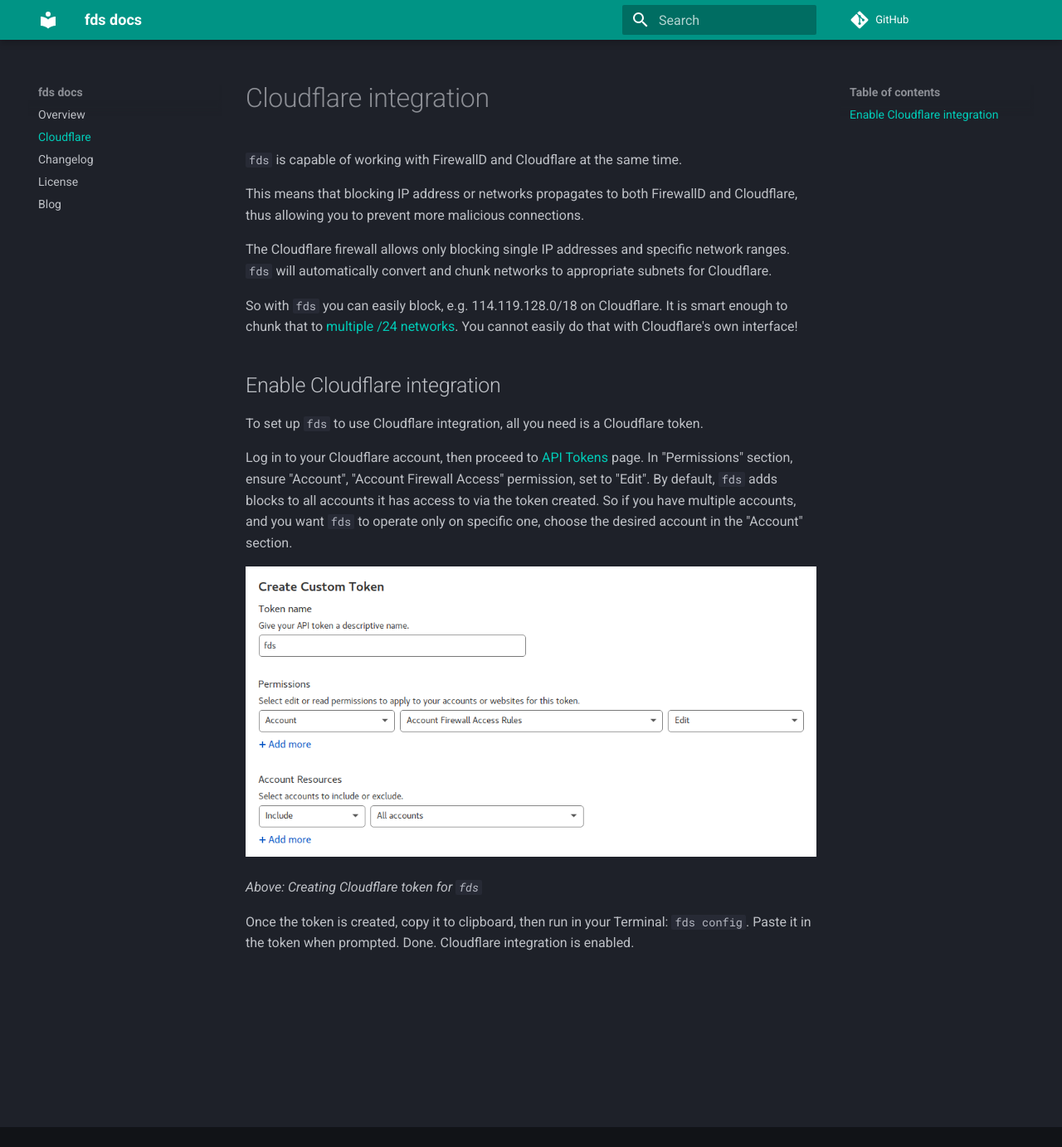
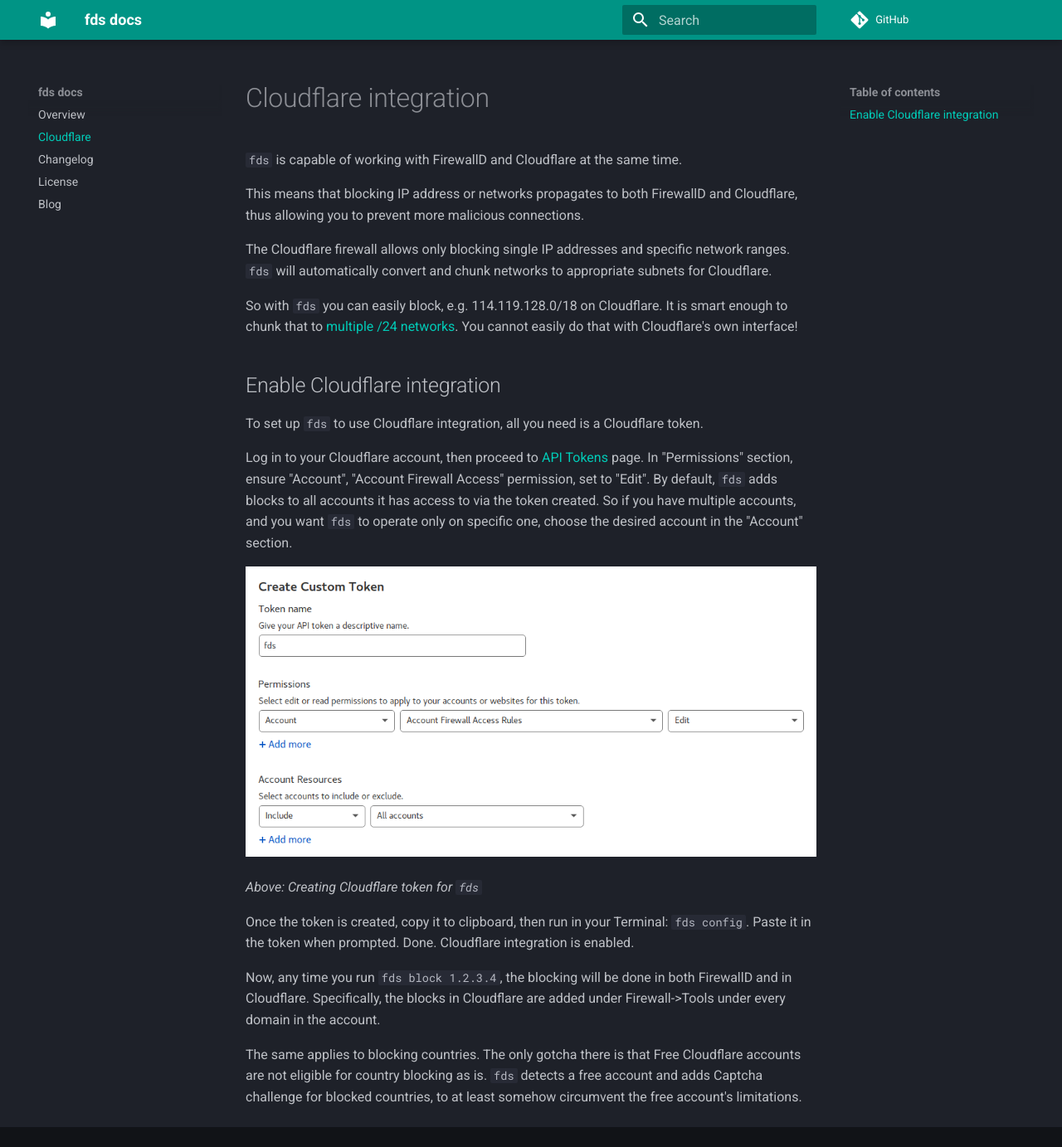
Before and after one commit to dvershinin/fds, an MkDocs documentation site: the page built from docs/cloudflare.md, in a window 1280 px wide and 1383 px high. Shown: the whole window at 83% size. Built offline with MkDocs 1.6.1 and Material for MkDocs 9.7.7, drawn with Linux system fonts in a browser that asks for light colours; comment, search, counter and statistics services are not loaded.

Commit message:
Further readme update

```diff
--- a/docs/cloudflare.md
+++ b/docs/cloudflare.md
@@ -27,3 +27,10 @@
 
 Once the token is created, copy it to clipboard, then run in your Terminal: `fds config`.
 Paste it in the token when prompted. Done. Cloudflare integration is enabled.
+
+Now, any time you run `fds block 1.2.3.4`, the blocking will be done in both FirewallD and in Cloudflare.
+Specifically, the blocks in Cloudflare are added under Firewall->Tools under every domain in the account.
+
+The same applies to blocking countries. The only gotcha there is that Free Cloudflare accounts are not
+eligible for country blocking as is. `fds` detects a free account and adds Captcha challenge for blocked
+countries, to at least somehow circumvent the free account's limitations.
```
